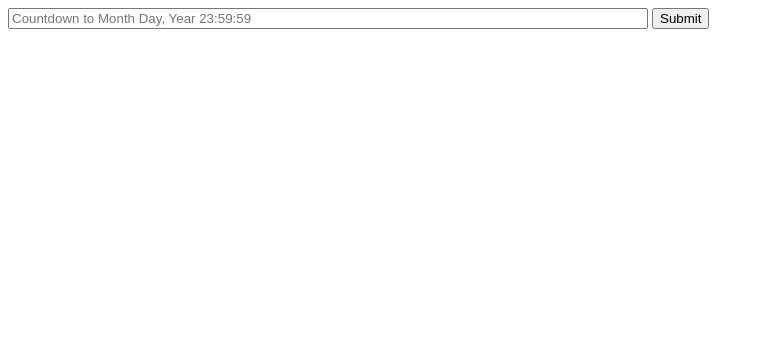
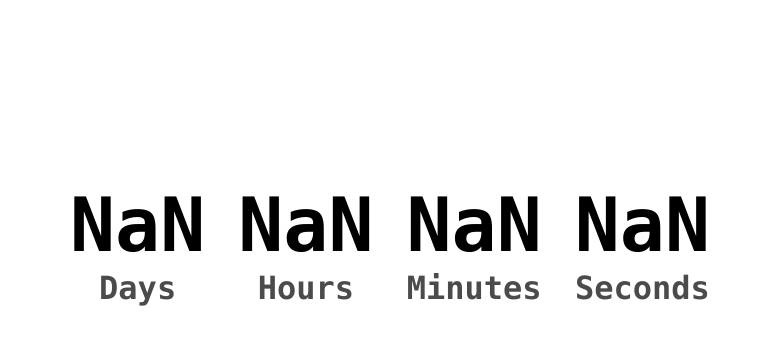
Before and after one commit to odioman/countdowner, a plain HTML site: page index.html in a window 1280 px wide. Both pictures are taken after a click on the button "Submit". Shown: the whole page, without its empty margins (0-764 px from the left). Drawn offline with Linux system fonts and the light colour scheme.

Commit message:
updated dateInput

```diff
--- a/app.js
+++ b/app.js
@@ -1,27 +1,41 @@
-const countDownInput = document.querySelector('.countdown-input');
-const countDownClock = document.querySelector('.countdown-clock');
-const submit = document.querySelector('.submit');
+const countDown = (event) => {
+    const dateInput = document.querySelector('.date').value;
+    const countDate = new Date(dateInput).getTime();
+    const now = new Date().getTime();
+    const gap = countDate - now;
 
-let countDownDate = new Date(countDownInput.value).getTime();
+    const second = 1000;
+    const minute = second * 60;
+    const hour = minute * 60;
+    const day = hour * 24;
 
-let setInt = setInterval(function() {
-    let now = new Date().getTime();
-    let distance = countDownDate - now;
+    const textDay = Math.floor(gap / day);
+    const textHour = Math.floor((gap % day) / hour);
+    const textMinute = Math.floor((gap % hour) / minute);
+    const textSecond = Math.floor((gap % minute) / second);
 
-    let days = Math.floor(distance / (1000 * 60 * 60 *  24));
-    let hours = Math.floor((distance % (1000 * 60 * 60 * 24)) / (1000 * 60 * 60));
-    let minutes = Math.floor((distance % (1000 * 60 * 60)) / (1000 * 60));
-    let seconds = Math.floor((distance % (1000 * 60)) / 1000)
+    document.querySelector('.day').innerHTML = textDay;
+    document.querySelector('.hour').innerHTML = textHour;
+    document.querySelector('.minutes').innerHTML = textMinute;
+    document.querySelector('.seconds').innerHTML = textSecond;
 
-    countDownClock.innerHTML = days + 'd ' + hours + 'h ' + minutes + 'm ' + seconds + 's ';
+    changeText();
+}
 
-    if (distance < 0) {
-        clearInterval(setInt)
-        countDownClock.textContent = "EXPIRED";
-    }
-    console.log(countDownDate);
-}, 1000)
+function changeText() {
+    document.querySelector('h2').classList.add('hide');
+    document.querySelector('.countdown').style.fontSize = "4rem";
+    document.querySelector('.date').classList.add('hide');
+    document.querySelector('button').classList.add('hide');
+    const h4 = document.querySelectorAll('h4');
+    h4.forEach(element => {
+        element.style.opacity = '0.7';
+        element.style.fontSize = '2rem';
+    })
+}
 
-
-
-submit.addEventListener('click', setInt)
+const dateButton = document.querySelector('button');
+dateButton.addEventListener('click', () => {
+    countDown()
+    setInterval(countDown, 1000);
+})
--- a/index.html
+++ b/index.html
@@ -8,8 +8,27 @@
     <title>Countdowner</title>
 </head>
 <body>
-    <input type="text" class="countdown-input" placeholder="Countdown to Month Day, Year 23:59:59">
-    <button class="submit">Submit</button>
-    <h2 class="countdown-clock"></h2>
+    <h2>Count Down</h2>
+    <div class="countdown">
+        <div class="container-day">
+            <h3 class="day"></h3>
+            <h4>Days</h4>
+        </div>
+        <div class="container-hour">
+            <h3 class="hour"></h3>
+            <h4>Hours</h4>
+        </div>
+        <div class="container-minutes">
+            <h3 class="minutes"></h3>
+            <h4>Minutes</h4>
+        </div>
+        <div class="container-seconds">
+            <h3 class="seconds"></h3>
+            <h4>Seconds</h4>
+        </div>
+    </div>
+    <input type="datetime-local" name="date" id="date" class="date">
+    <button for="date">Submit</button>
+    <script src="app.js"></script>
 </body>
 </html>
--- a/style.css
+++ b/style.css
@@ -1,3 +1,60 @@
-input {
+* {
+    margin: 0;
+    padding: 0;
+    box-sizing: border-box;
+  }
+
+  .main {
+    height: 100vh;
+    display: flex;
+    flex-direction: column;
+    align-items: center;
+    justify-content: center;
+    text-align: center;
+  }
+
+  body {
+    font-family: Consolas;
+  }
+
+  h2 {
+    font-size: 6rem;
+    font-weight: 700;
+    text-shadow: 2px 4px 5px rgba(0, 0, 0, 0.9);
+  }
+
+  .countdown {
+    display: flex;
+    justify-content: space-between;
     width: 50%;
-}
+    margin: 70px;
+    text-align: center;
+    flex-wrap: wrap;
+  }
+
+  input,
+  button{
+    border: none;
+    font-size: 2rem;
+    background-color: lightgrey;
+    font-family: arial;
+    padding: 0.2rem;
+    border-radius: 5px;
+    margin: 0.7rem;
+    letter-spacing: 0.2rem;
+    min-height: 2.5rem;
+  }
+
+  h2, input, button {
+    transition: all 0.7s ease;
+  }
+
+  .hide {
+    opacity: 0;
+    transform: translate(-500px);
+    pointer-events: none;
+  }
+
+  h4 {
+    font-size: 2rem;
+  }
```
